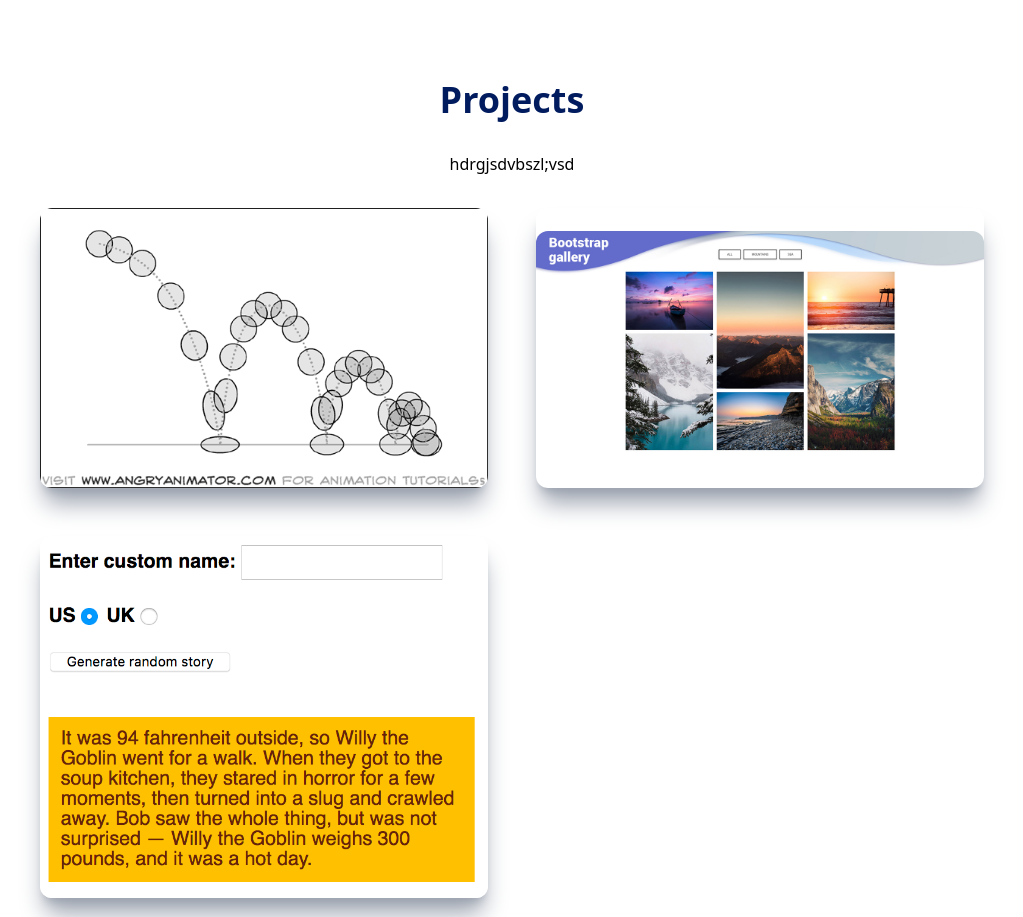
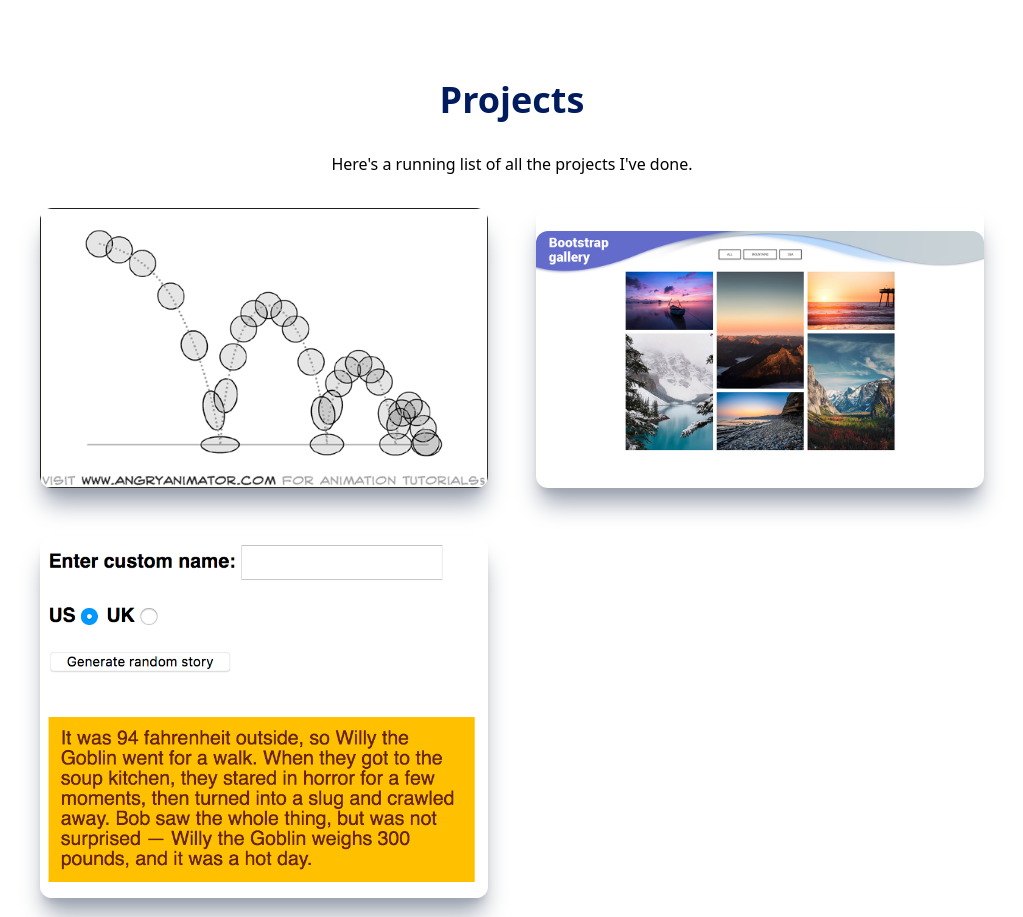
Before and after one commit to MarquanBow/Portfolio, a React (Vite) app in the folder portfolio-marquan/: page / in a window 1280 px wide. Shown: the part 1060-1977 px from the top of the page, without its empty margins (160-1183 px from the left). Built offline with nearby package versions, Linux system fonts and the light colour scheme.

Commit message:
content update

```diff
--- a/portfolio-marquan/src/components/Projects.jsx
+++ b/portfolio-marquan/src/components/Projects.jsx
@@ -3,12 +3,13 @@ import ProjectItem from './ProjectItem'
 import bouncingball from '../assets/bouncingball.jpg'
 import imagegallery from '../assets/imagegallery.jpg'
 import sillystory from '../assets/sillystory.jpg'
+
 const Projects = () => {
   return (
     <div id='projects' className='max-w-[1040px] m-auto md:pl-20 p-4 py-16'>
       <h1 className='text-4xl font-bold text-center text-[#001b5e]'>Projects</h1>
       <p className='text-center py-8'>
-        hdrgjsdvbszl;vsd
+        Here's a running list of all the projects I've done.
       </p>
       <div className='grid sm:grid-cols-2 gap-12'>
         <ProjectItem img={bouncingball} title='Bouncing Ball' />
--- a/portfolio-marquan/vite.config.js
+++ b/portfolio-marquan/vite.config.js
@@ -3,6 +3,6 @@ import react from '@vitejs/plugin-react'
 
 // https://vitejs.dev/config/
 export default defineConfig({
-  plugins: [react()],
-  base: '/Portfolio/'
+  base: '/Portfolio/',
+  plugins: [react()]
 })
```
